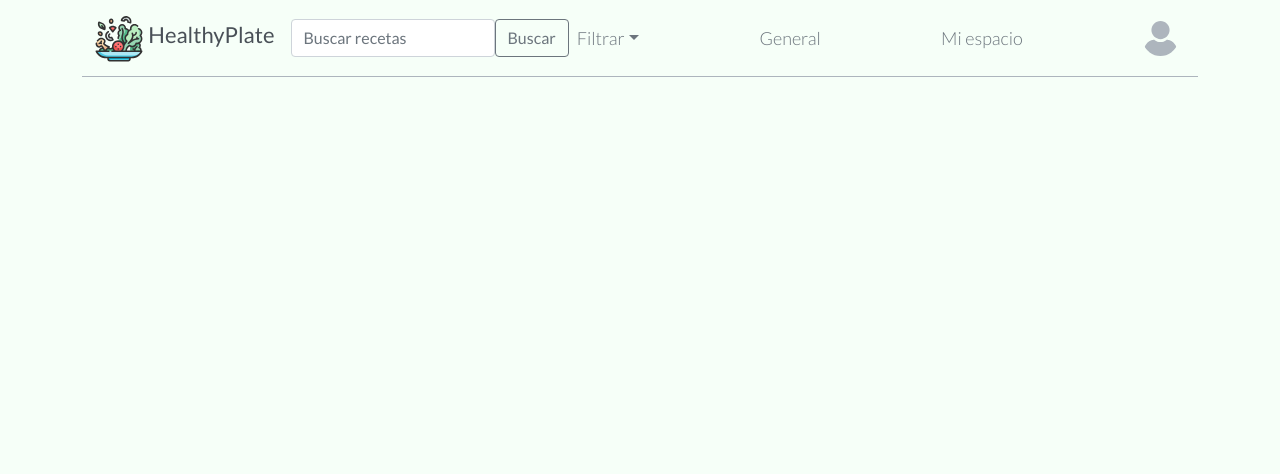
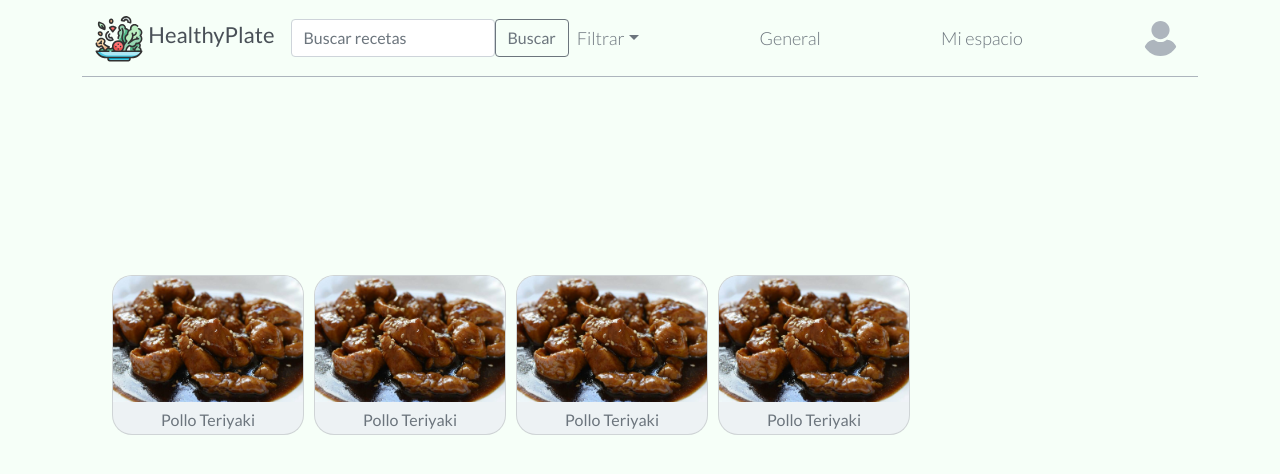
Before and after one commit to jvalentinavelez/healthyPlateFront, a React (Create React App) app: page / in a window 1280 px wide. Shown: the top 474 px of the page. Built offline with nearby package versions, Linux system fonts and the light colour scheme.

Commit message:
Arreglo del carrousel, y mejoramiento de las tarjetas

```diff
--- a/src/App.css
+++ b/src/App.css
@@ -12,6 +12,7 @@
     animation: App-logo-spin infinite 20s linear;
   }
 }
+
 
 .App-header {
   background-color: #282c34;
--- a/src/App.js
+++ b/src/App.js
@@ -2,12 +2,14 @@ import 'bootstrap-icons/font/bootstrap-icons.css';
 import { BrowserRouter as Router, Switch } from "react-router-dom";
 import Layout from "./Layout";
 import MiEspacio from "./components/MiEspacio/MiEspacio.js";
+import Recetas from "./components/Recetas/Recetas.js";
 
 function App() {
   return (
     <Router>
       <Switch>
         <Layout exact path="/">
+          <Recetas></Recetas>
         </Layout>
         <Layout path="/MiEspacio">
           <MiEspacio />
--- a/src/components/Receta/Receta.css
+++ b/src/components/Receta/Receta.css
@@ -1,7 +1,34 @@
 .Card{
-    border-radius:0px 0px 15px 15px;
     background-color: #edf2f4;
+    height:10rem;
+    border-radius: 20px;
+    overflow: hidden;
+    position: relative;
+    display: inline-block;
+    margin-right: 10px;
+    font-size: 20px;
+    cursor: pointer;
+    transition: 450ms all;
+    -webkit-transform-origin: center left;
+    transform-origin: center left;
+}
+.Card:hover ~ .Card{
+    -webkit-transform: translate3d(100px, 0, 0);
+    transform: translate3d(100px, 0, 0);
+}
+.Card:hover{
+    opacity: 1;
 }
 .CardImage{
-    height: 8rem;
+    height: 80%;
+    -o-object-fit: cover;
+    object-fit: cover;
 }
+.CardBody{
+    height: auto;
+    margin: 0px;
+    padding: 0px;
+}
+.CardSubtitle{
+    margin-top: 4%;
+}
--- a/src/components/Receta/Receta.js
+++ b/src/components/Receta/Receta.js
@@ -15,10 +15,10 @@ function Receta(){
 
 
     return(
-    <Card style={{width:'18rem'}} className="Card mb-2">
+    <Card style={{width:'12rem'}} className="Card sm-2">
         <Card.Img className="CardImage"variant="top" src="/img/teriyaki.jpg" />
         <Card.Body className="CardBody">
-            <Card.Subtitle>Pollo Teriyaki</Card.Subtitle>
+            <Card.Subtitle className="CardSubtitle mb-2 text-muted">Pollo Teriyaki</Card.Subtitle>
         </Card.Body>
     </Card>
     );
--- a/src/components/Recetas/Recetas.css
+++ b/src/components/Recetas/Recetas.css
@@ -6,62 +6,13 @@ body {
     overflow: scroll;
     padding: 30px;
     position: relative;
+
+}
+.carousel::-webkit-scrollbar{
+    display: none;
 }
 .carousel__container{
     white-space: nowrap;
     margin: 70px 0px;
     padding-bottom: 10px;
 }
-.carousel-item{
-    background-color: aqua;
-    width: 200px;
-    height: 250px;
-    border-radius: 20px;
-    overflow: hidden;
-    margin-right: 10px;
-    display: inline-block;
-    cursor: pointer;
-    transition: 450ms all;
-    transform-origin: center left;
-    position: relative;
-}
-.carousel-item:hover ~ .carousel-item {
-    transform: translate3d(100px, 0, 0);
-}
-.carousel__container:hover .carousel-item{
-    opacity: 0.3;
-}
-.carousel__container:hover .carousel-item:hover{
-    transform: scale(1.5);
-    opacity: 1;
-}
-.carousel-item__img{
-    width: 200px;
-    height: 250px;
-    object-fit: cover;
-}
-.carousel-item__details{
-    background: linear-gradient(to top, rgba(0,0,0,0.9) 0%, rgba(0,0,0,0)100%);
-    font-size: 10px;
-    opacity: 0;
-    transition: 450ms opacity;
-    padding: 10px;
-    position: absolute;
-    top: 0;
-    left: 0;
-    right: 0;
-    bottom: 0;
-    display: flex;
-    justify-content: flex-end;
-    flex-direction: column;
-}
-.carousel-item__details img{
-    height: 15px;
-}
-.carousel-item__details p{
-    margin: 0px;
-}
-.carousel-item__details:hover{
-    opacity: 1;
-    color: white;
-}
--- a/src/components/Recetas/Recetas.js
+++ b/src/components/Recetas/Recetas.js
@@ -1,4 +1,5 @@
 import "./Recetas.css";
+import Receta from "../Receta/Receta.js";
 
 function Recetas(){
 
@@ -6,19 +7,14 @@ function Recetas(){
         <>
             <section className="carousel">
                 <div className="carousel__container">
-                    <div className="carousel-item">
-                        <img className="carousel-item__img" src="https://images.pexels.com/photos/3165335/pexels-photo-3165335.jpeg?auto=compress&cs=tinysrgb&dpr=2&h=650&w=940" alt="console"/>
-                        <div className="carousel-item__details">
-                            <div>
-                                <img src="./img/icons/play-icon.png" alt="play"/>
-                                <img src="./img/icons/plus-icon.png" alt="plus"/>
-                            </div>
-                        </div>
-                        <p className="carousel-item_details--title">Titulo descriptivo</p>
-                        <p className="carousel-item_details--subtitle">2019 16+ 114vies</p>
-                    </div>
+                <Receta></Receta>
+                <Receta></Receta>
+                <Receta></Receta>
+                <Receta></Receta>
                 </div>
             </section>
+
+
         </>
     );
 }
```
